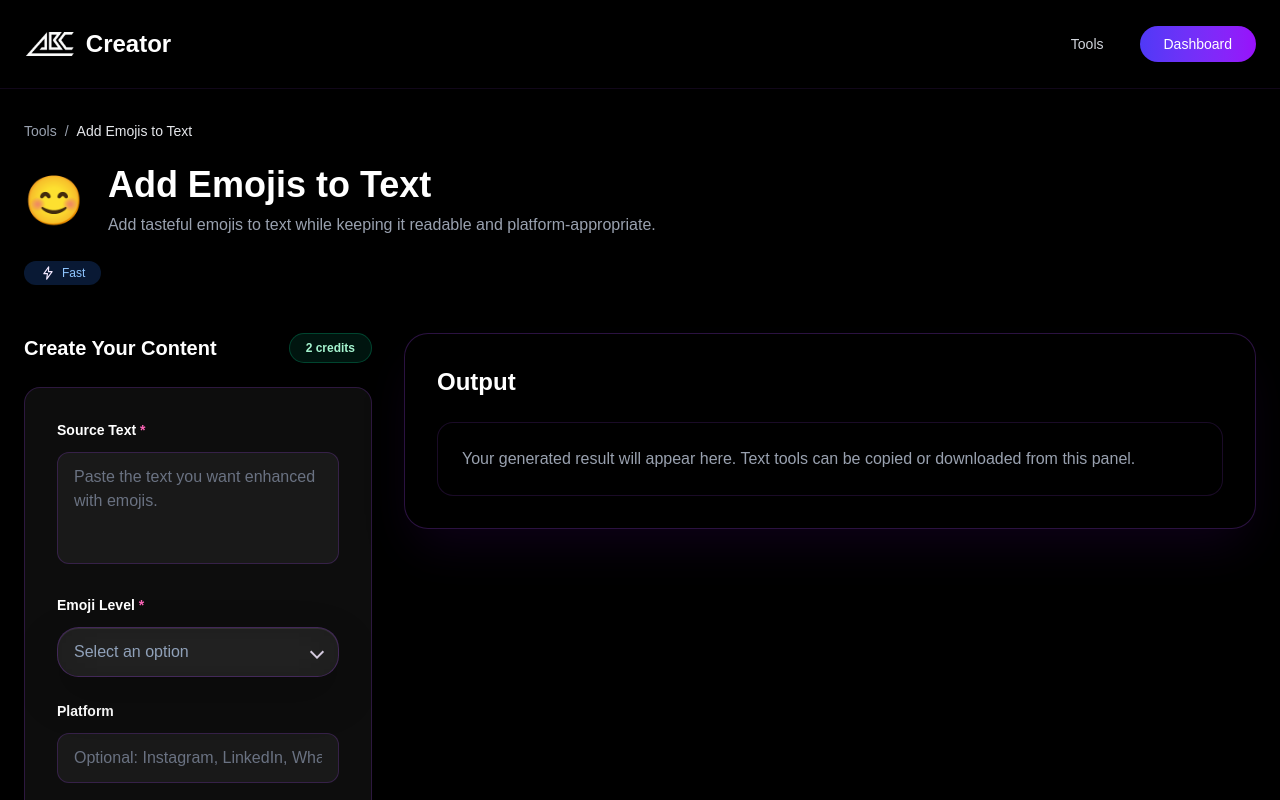
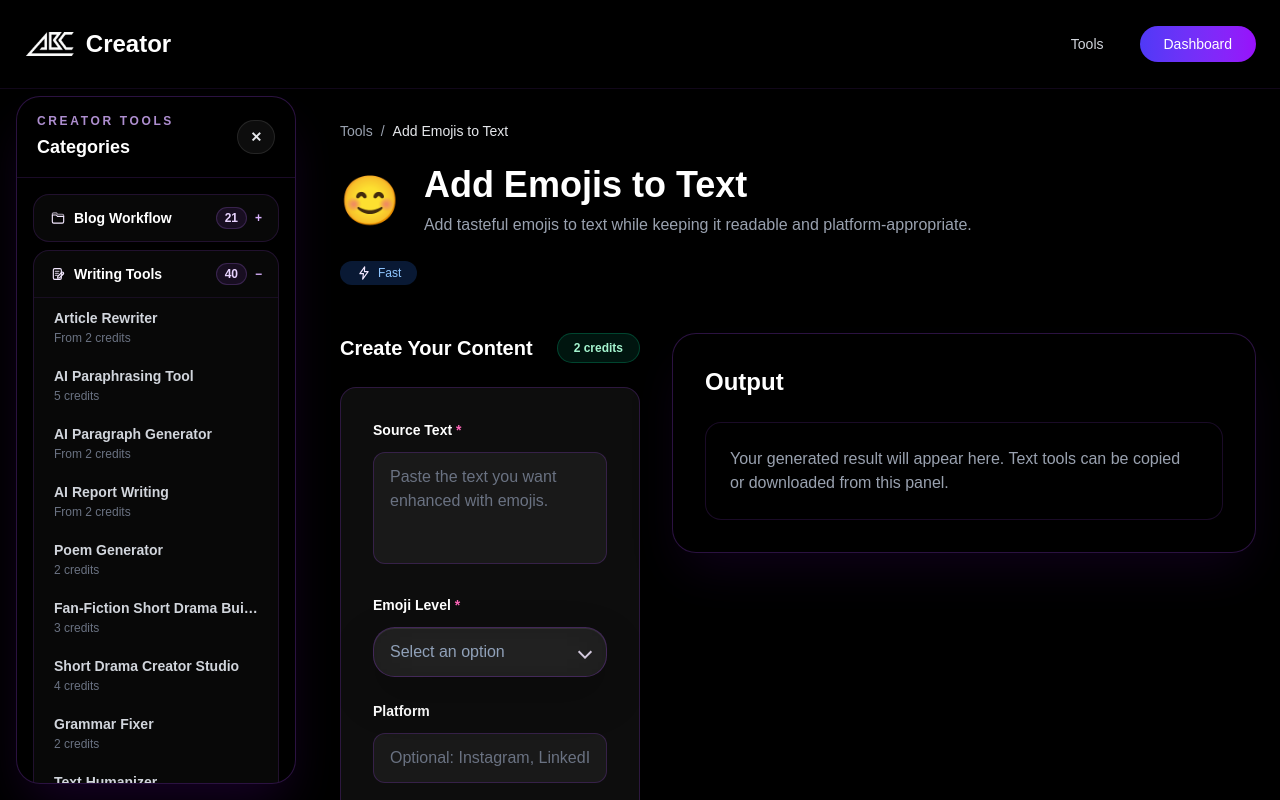
Before and after one commit to sajanmenuluttlegya/abc-creator-clean, a Next.js app in the folder abc-creator-app/: page /tools/add-emojis-to-text in a window 1280 px wide. Shown: the top 800 px of the page. Built offline with nearby package versions, Linux system fonts and the light colour scheme.

Commit message:
Restore tools library sidebar controls

```diff
--- a/abc-creator-app/app/no-inline-images.css
+++ b/abc-creator-app/app/no-inline-images.css
@@ -9,25 +9,6 @@
 .hide-output-side-image-controls button[title="Add image to this output section"] {
   display: none !important;
   visibility: hidden !important;
-}
-
-aside[aria-label="Tool categories"],
-button.fixed.left-4.top-28 {
-  display: none !important;
-  visibility: hidden !important;
-  pointer-events: none !important;
-}
-
-@media (min-width: 1024px) {
-  .lg\:pl-\[330px\] {
-    padding-left: 1.5rem !important;
-  }
-}
-
-@media (min-width: 1280px) {
-  .xl\:pl-\[340px\] {
-    padding-left: 1.5rem !important;
-  }
 }
 
 main section > div.mb-12 > div.flex.gap-3 > span:first-child:not(:only-child) {
```
